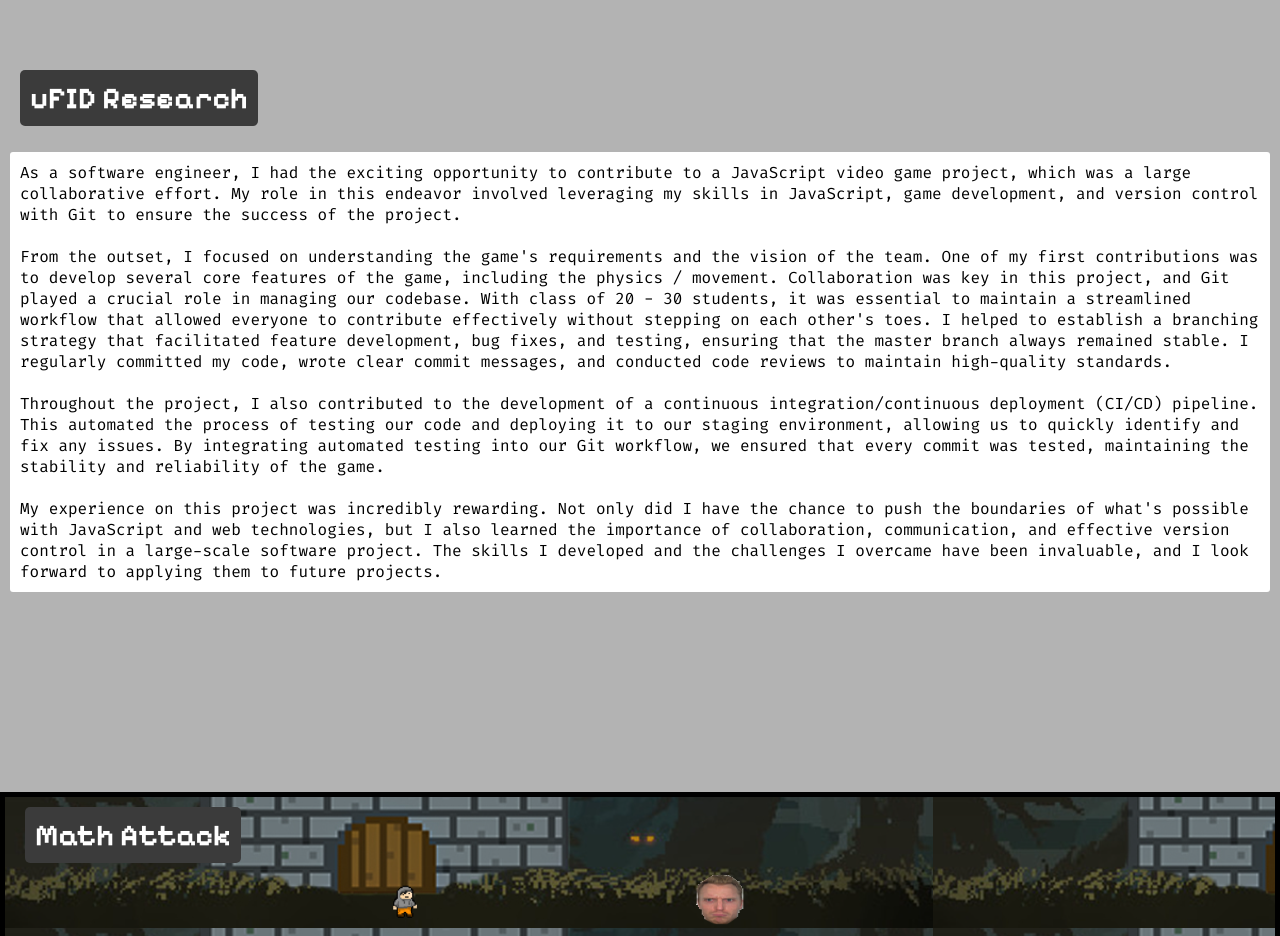
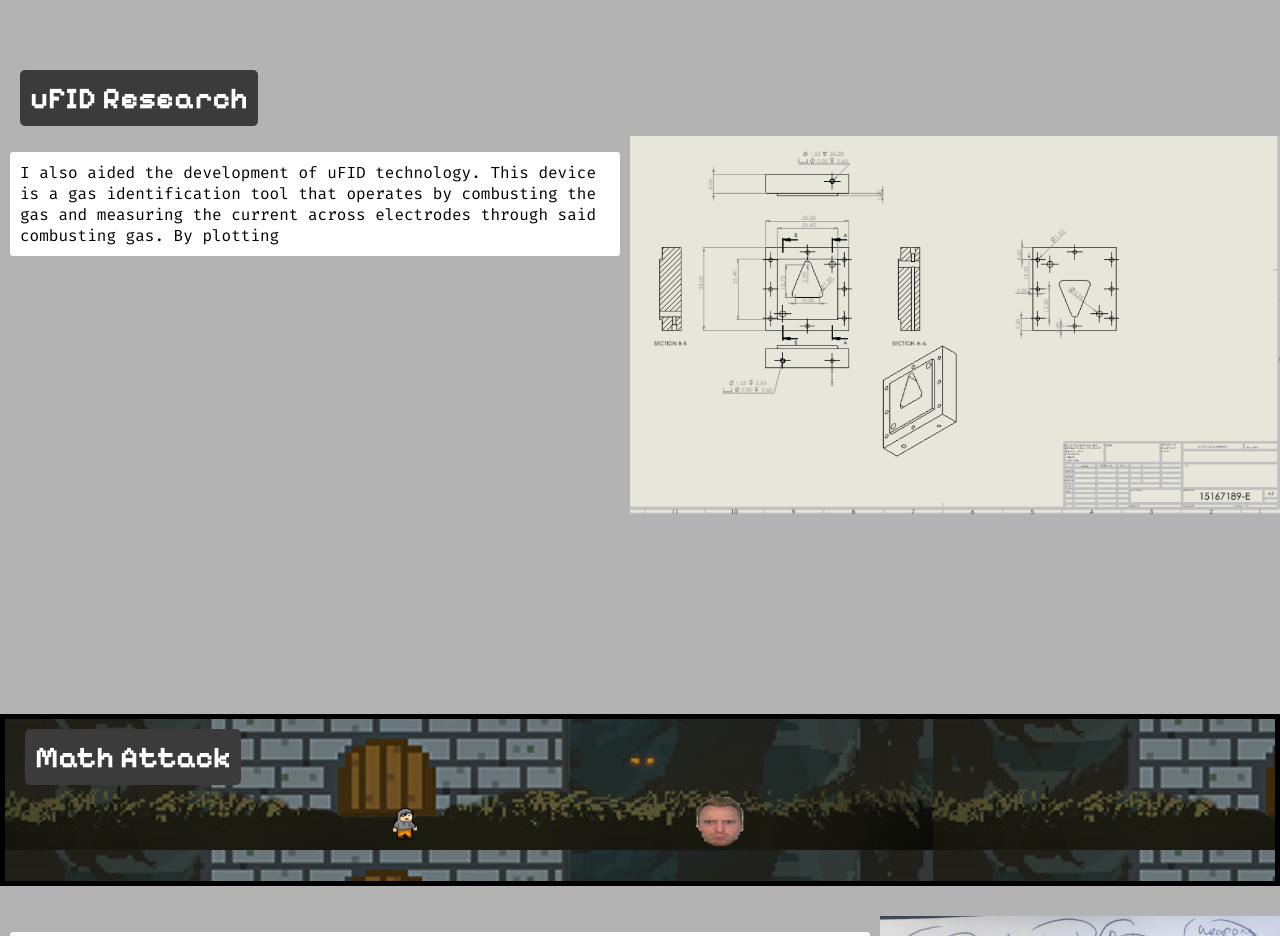
Before and after one commit to chris-connoll-y/chris-connoll-y.github.io, a plain HTML site: page index.html in a window 1280 px wide. Shown: the part 1780-2716 px from the top of the page. Drawn offline with Linux system fonts and the light colour scheme.

Commit message:
research paragraph update
not done with research paragraph. will finish later

```diff
--- a/index.html
+++ b/index.html
@@ -90,25 +90,18 @@
         uFID Research
     </h3>
 
-    <p id = "text-paragraph">
-                As a software engineer, I had the exciting opportunity to contribute to a JavaScript video game project, which was a large collaborative effort.
-                My role in this endeavor involved leveraging my skills in JavaScript, game development, and version control with Git to ensure the success of the project.
-                <br>
-                <br>
-                From the outset, I focused on understanding the game's requirements and the vision of the team. One of my first contributions was to develop several core features of the game, including the physics / movement.
-                Collaboration was key in this project, and Git played a crucial role in managing our codebase. With class of 20 - 30 students,
-                it was essential to maintain a streamlined workflow that allowed everyone to contribute effectively without stepping on each other's toes.
-                I helped to establish a branching strategy that facilitated feature development, bug fixes, and testing, ensuring that the master branch always remained stable.
-                I regularly committed my code, wrote clear commit messages, and conducted code reviews to maintain high-quality standards.
-                <br>
-                <br>
-                Throughout the project, I also contributed to the development of a continuous integration/continuous deployment (CI/CD) pipeline.
-                This automated the process of testing our code and deploying it to our staging environment, allowing us to quickly identify and fix any issues.
-                By integrating automated testing into our Git workflow, we ensured that every commit was tested, maintaining the stability and reliability of the game.
-                <br>
-                <br>
-                My experience on this project was incredibly rewarding. Not only did I have the chance to push the boundaries of what's possible with JavaScript and web technologies, but I also learned the importance of collaboration, communication, and effective version control in a large-scale software project. The skills I developed and the challenges I overcame have been invaluable, and I look forward to applying them to future projects.
+    <div class = "flex-container" style="clear: float;" style = "margin-top: 100px;">
+        <div>
+            <p id="text-paragraph">
+                I also aided the development of uFID technology. This device is a gas identification tool that operates by combusting the gas and measuring the current across electrodes through said combusting gas.
+                By plotting
+
             </p>
+        </div>
+        <div>
+            <img class="pcb-images" src="images/uFID-window.png">
+        </div>
+    </div>
 
 
     <div id = "math-attack-section" style="margin-top: 200px; margin-bottom: 30px;">
```
Also changed, not shown: images/uFID-window.png (added).
